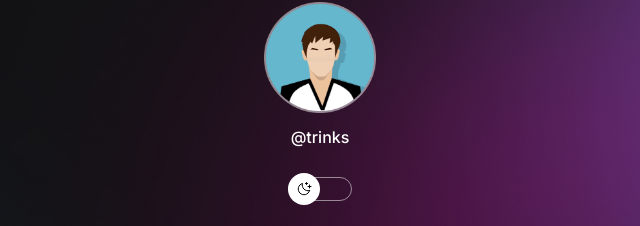
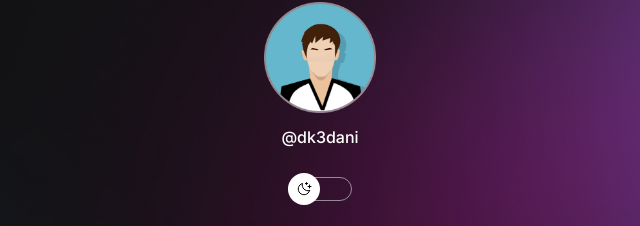
Before and after one commit to dk3dani/devlinks, a plain HTML site: page index.html in a window 1280 px wide. Shown: the part 78-304 px from the top of the page, 320-960 px from the left. Drawn offline with nearby package versions, Linux system fonts and the light colour scheme.

```diff
--- a/index.html
+++ b/index.html
@@ -16,7 +16,7 @@
   <div id="container">
     <div id="profile">
       <img src="./assets/Avatar.png" alt="avatar" />
-      <p>@trinks</p>
+      <p>@dk3dani</p>
     </div>
 
     <div id="switch" onclick="toggleMode()">
```
Also changed, not shown: 1 other file.
